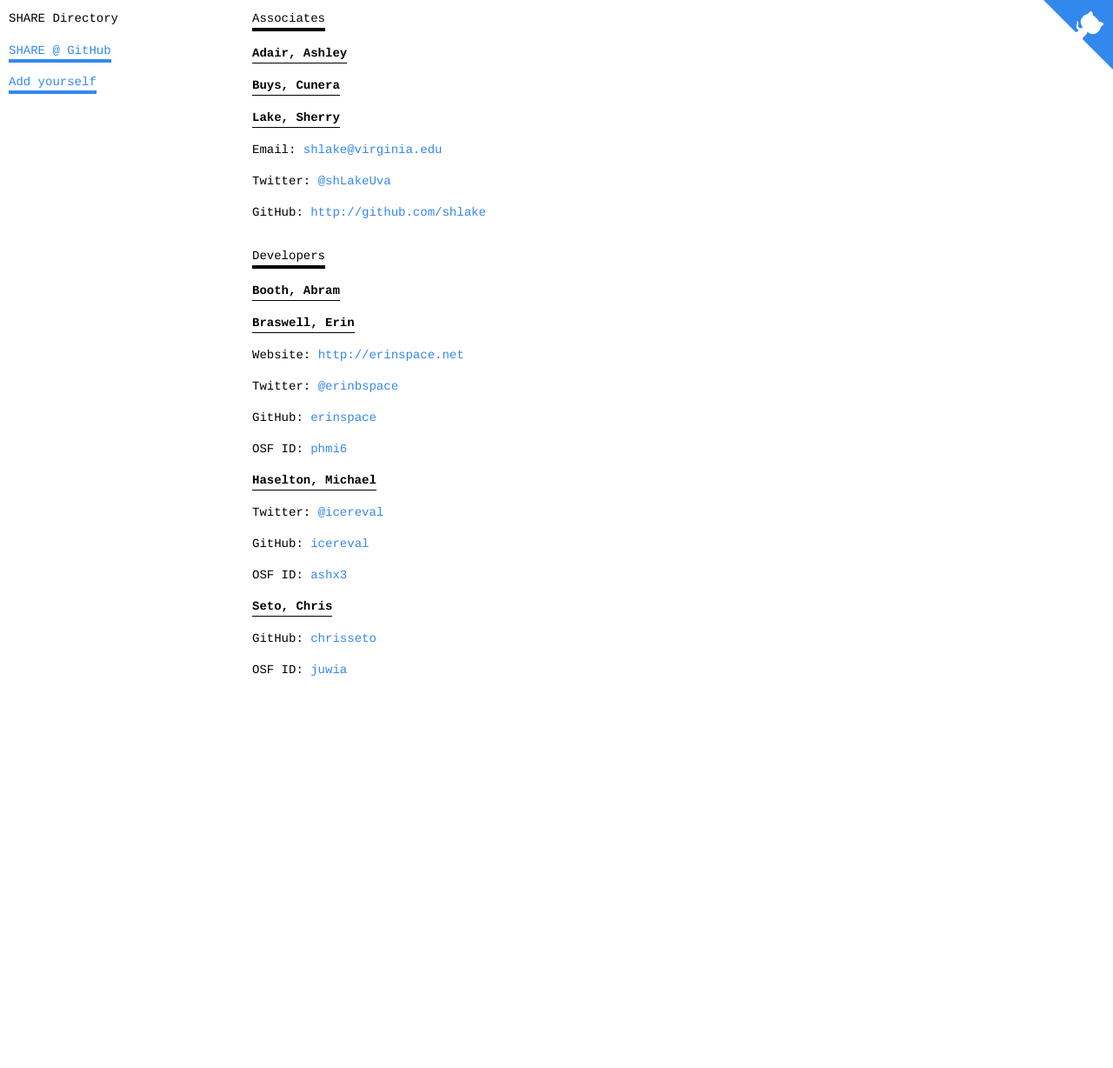
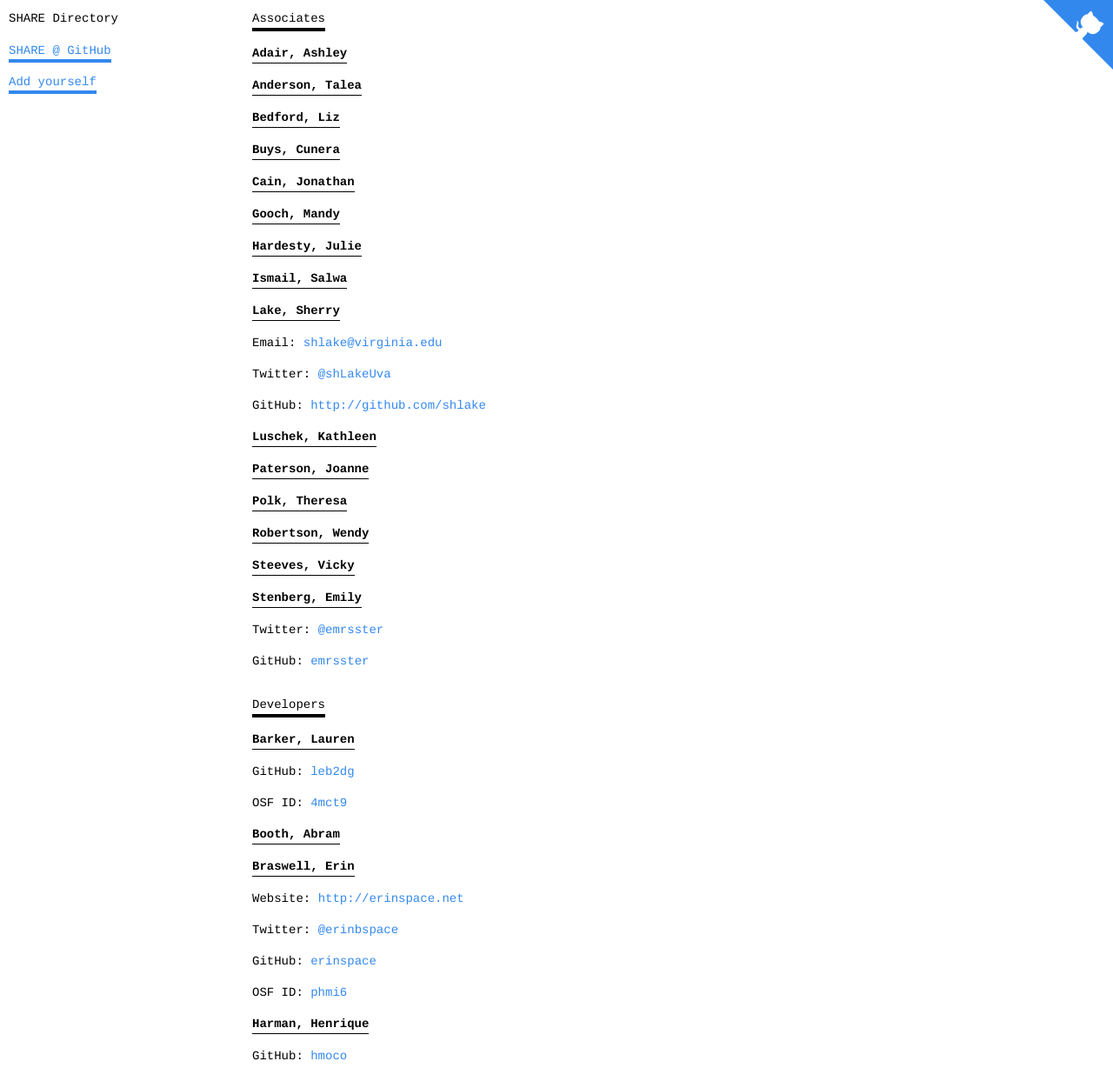
Before and after one commit to CenterForOpenScience/share-directory, a plain HTML site: page index.html in a window 1280 px wide. Shown: the top 1228 px of the page at 87% size. Before the commit the page ends 819 px from the top, so only its background shows below. Drawn offline with Linux system fonts and the light colour scheme.

Commit message:
Build site

```diff
--- a/index.html
+++ b/index.html
@@ -130,7 +130,49 @@
 
 
 
+  <h3><strong>Anderson, Talea</strong></h3>
+
+
+
+
+
+
+  <h3><strong>Bedford, Liz</strong></h3>
+
+
+
+
+
+
   <h3><strong>Buys, Cunera</strong></h3>
+
+
+
+
+
+
+  <h3><strong>Cain, Jonathan</strong></h3>
+
+
+
+
+
+
+  <h3><strong>Gooch, Mandy</strong></h3>
+
+
+
+
+
+
+  <h3><strong>Hardesty, Julie</strong></h3>
+
+
+
+
+
+
+  <h3><strong>Ismail, Salwa</strong></h3>
 
 
 
@@ -146,10 +188,63 @@
 
 
 
+
+  <h3><strong>Luschek, Kathleen</strong></h3>
+
+
+
+
+
+
+  <h3><strong>Paterson, Joanne</strong></h3>
+
+
+
+
+
+
+  <h3><strong>Polk, Theresa</strong></h3>
+
+
+
+
+
+
+  <h3><strong>Robertson, Wendy</strong></h3>
+
+
+
+
+
+
+  <h3><strong>Steeves, Vicky</strong></h3>
+
+
+
+
+
+
+  <h3><strong>Stenberg, Emily</strong></h3>
+
+    <p>Twitter: <a href="https://twitter.com/emrsster/">@emrsster</a></p>
+
+    <p>GitHub: <a href="https://github.com/emrsster/">emrsster</a></p>
+
+
+
           </section>
 
           <section>
             <h2>Developers</h2>
+
+  <h3><strong>Barker, Lauren</strong></h3>
+
+
+    <p>GitHub: <a href="https://github.com/leb2dg/">leb2dg</a></p>
+
+    <p>OSF ID: <a href="https://osf.io/4mct9/">4mct9</a></p>
+
+
 
   <h3><strong>Booth, Abram</strong></h3>
 
@@ -169,6 +264,14 @@
 
 
 
+  <h3><strong>Harman, Henrique</strong></h3>
+
+
+    <p>GitHub: <a href="https://github.com/hmoco/">hmoco</a></p>
+
+
+
+
   <h3><strong>Haselton, Michael</strong></h3>
 
     <p>Twitter: <a href="https://twitter.com/icereval/">@icereval</a></p>
@@ -176,6 +279,14 @@
     <p>GitHub: <a href="https://github.com/icereval/">icereval</a></p>
 
     <p>OSF ID: <a href="https://osf.io/ashx3/">ashx3</a></p>
+
+
+
+  <h3><strong>Rollins, Casey</strong></h3>
+
+
+    <p>GitHub: <a href="https://github.com/caseyrollins/">caseyrollins</a></p>
+
 
 
 
```
